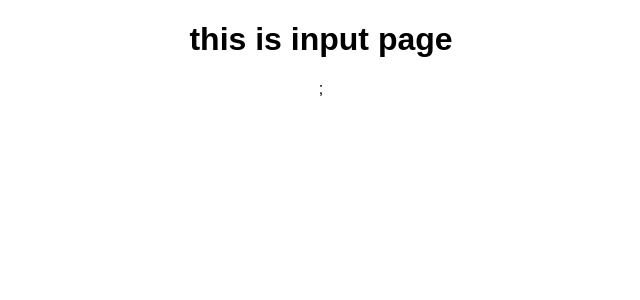
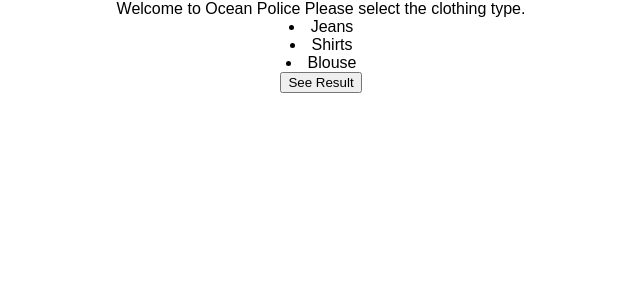
Before and after one commit to ocean-police/main-app, a React (Create React App) app in the folder ocean-police/: page / in a window 1280 px wide. Shown: the top 300 px of the page, without its empty margins (319-959 px from the left). Built offline with nearby package versions, Linux system fonts and the light colour scheme.

Commit message:
adds to input page

```diff
--- a/ocean-police/src/App.js
+++ b/ocean-police/src/App.js
@@ -9,8 +9,8 @@ export default class App extends Component {
 
   constructor(props){
     super(props);
+  }
 
-  }
   goToInputPage() {
     return <Input/>
   }
@@ -29,9 +29,8 @@ export default class App extends Component {
               <Route exact path="/result" component={this.goToResultPage}/>
             </Switch>
           </div>
-        </BrowserRouter>;
+        </BrowserRouter>
       </div>
-
     );
   }
 }
--- a/ocean-police/src/components/input.jsx
+++ b/ocean-police/src/components/input.jsx
@@ -1,5 +1,16 @@
 import React from 'react';
 
 export default function Input () {
-  return <h1>this is input page</h1>;
+  return <div>
+
+    Welcome to Ocean Police
+
+    Please select the clothing type.
+    <li>Jeans</li>
+    <li>Shirts</li>
+    <li>Blouse</li>
+
+    <button>See Result</button>
+
+  </div>
 }
```
